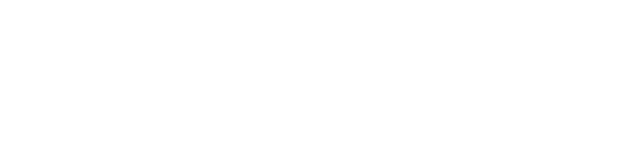
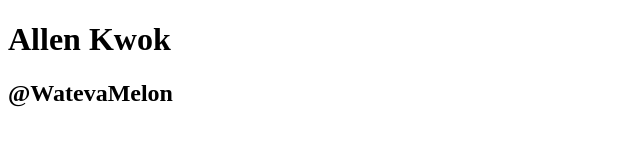
Before and after one commit to AllenK1083/Projects, a plain HTML site: page HTML/Social_Media_Profile/index.html in a window 1280 px wide. Shown: the whole page, without its empty margins (0-640 px from the left). Drawn offline with Linux system fonts and the light colour scheme.

Commit message:
Added h1, h2 elements

```diff
--- a/HTML/Social_Media_Profile/index.html
+++ b/HTML/Social_Media_Profile/index.html
@@ -4,5 +4,7 @@
        <title>Profile</title>
     </head>
   <body>
-   </body>
+   <h1>Allen Kwok</h1>
+   <h2>@WatevaMelon</h2>
+  </body>
 </html>
```
